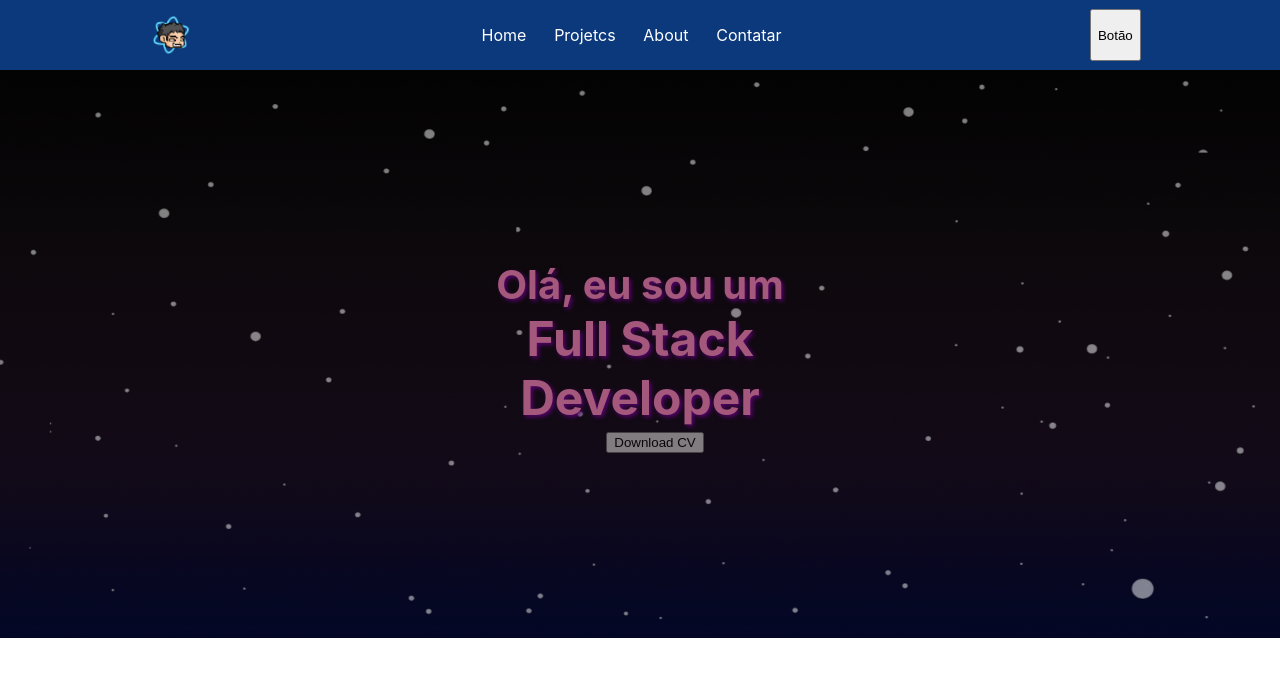
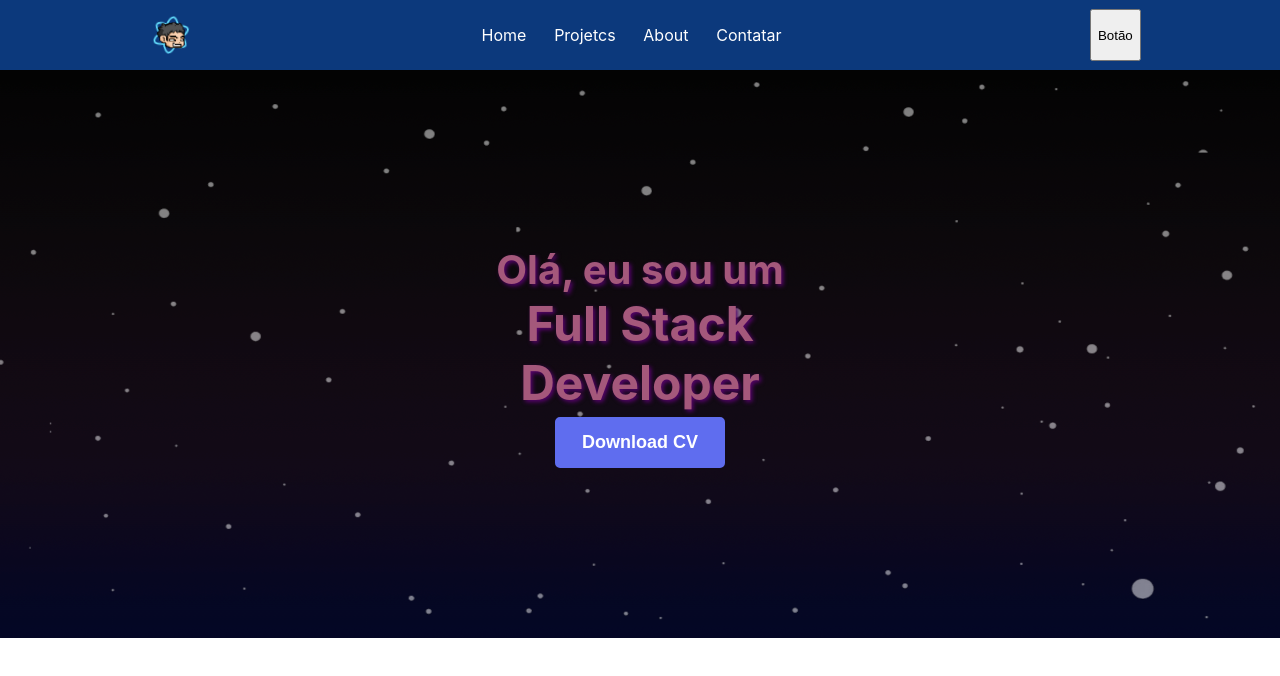
Before and after one commit to TH-ThiagoAlves/th-thiagoalves.github.io, a React (Create React App) app: page / in a window 1280 px wide. Shown: the top 676 px of the page. Built offline with nearby package versions, Linux system fonts and the light colour scheme.

Commit message:
feat: Botão Download do Curriculo funcionando tudo OK

```diff
--- a/src/components/Curriculum/index.js
+++ b/src/components/Curriculum/index.js
@@ -1,5 +1,6 @@
 import React from "react";
 import estrelas from '../../assests/img/estrelas.png';
+import cv from '../../assests/documents/ThiagoAlves.pdf';
 import './style.css';
 
 export default function Curriculum() {
@@ -9,7 +10,9 @@ export default function Curriculum() {
             <h1>
                 <small>Olá, eu sou um</small> Full Stack Developer
             </h1>
-            <button type="button">Download CV</button>
+            <button type="button">
+                <a href={cv} download>Download CV</a>
+            </button>
         </section>
     )
 }
--- a/src/components/Curriculum/style.css
+++ b/src/components/Curriculum/style.css
@@ -12,8 +12,6 @@
   flex-direction: column;
   justify-content: center;
 }
-
-
 
 .stars-animation {
   animation: moveBackgrond 15s infinite ease-in-out alternate;
@@ -39,6 +37,25 @@ h1 {
   z-index: 10;
 }
 
+.introdution-container > button {
+  padding: 10px 22px;
+  text-align: center;
+  border-radius: 5px;
+  border: solid 5px rgb(95 109 239);
+  z-index: 9;
+  font-family: sans-serif;
+  font-size: large;
+  font-weight: 600;
+  color: white;
+  background: #5f6def;
+  margin: 0;
+}
+
+button > a {
+  text-decoration: none;
+  color: white;
+}
+
 @keyframes moveBackgrond {
     from {
       overflow-x: hidden;
```
Also changed, not shown: 1 other file (tests, documents, lock files or other folders).
